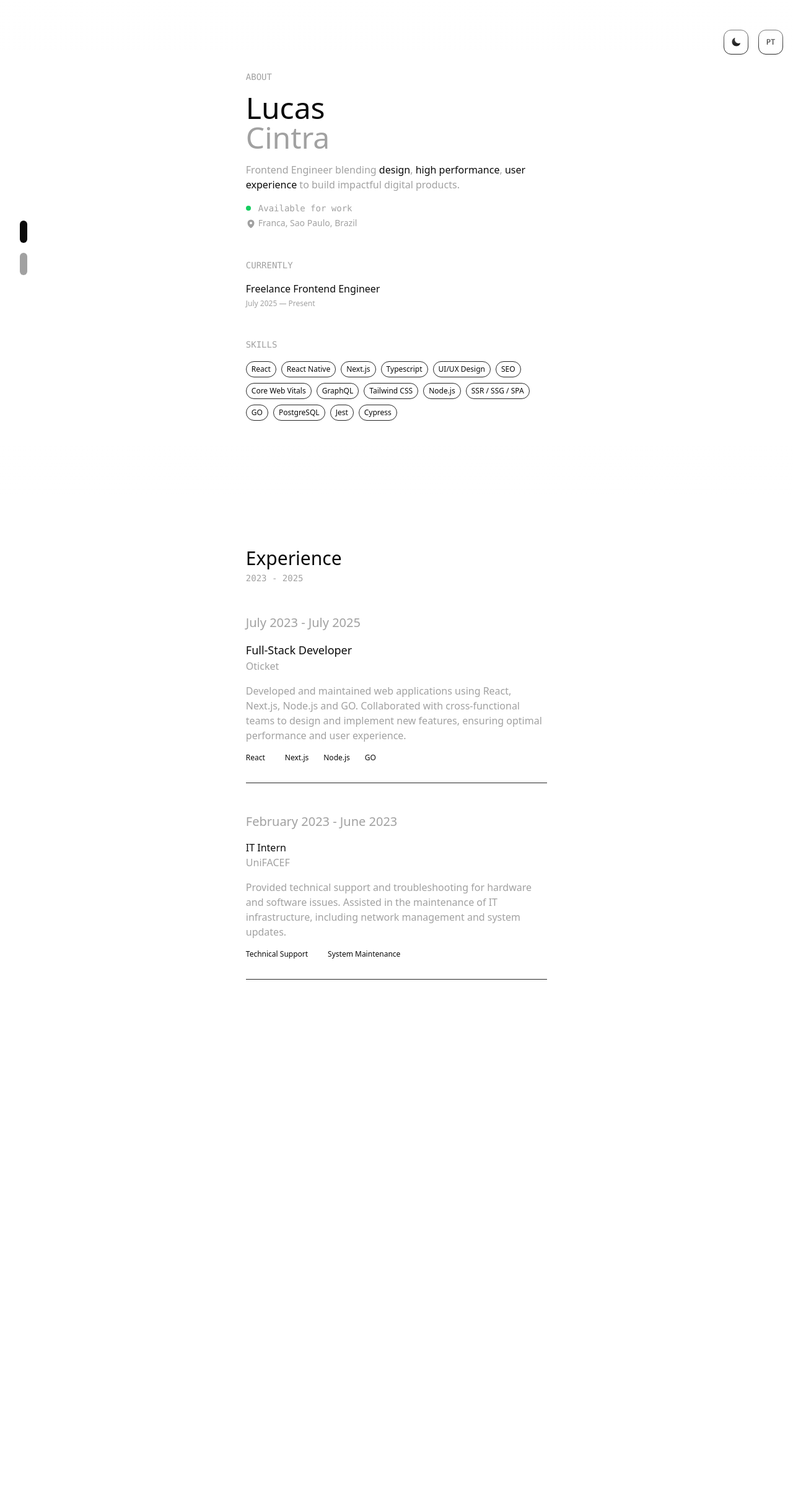
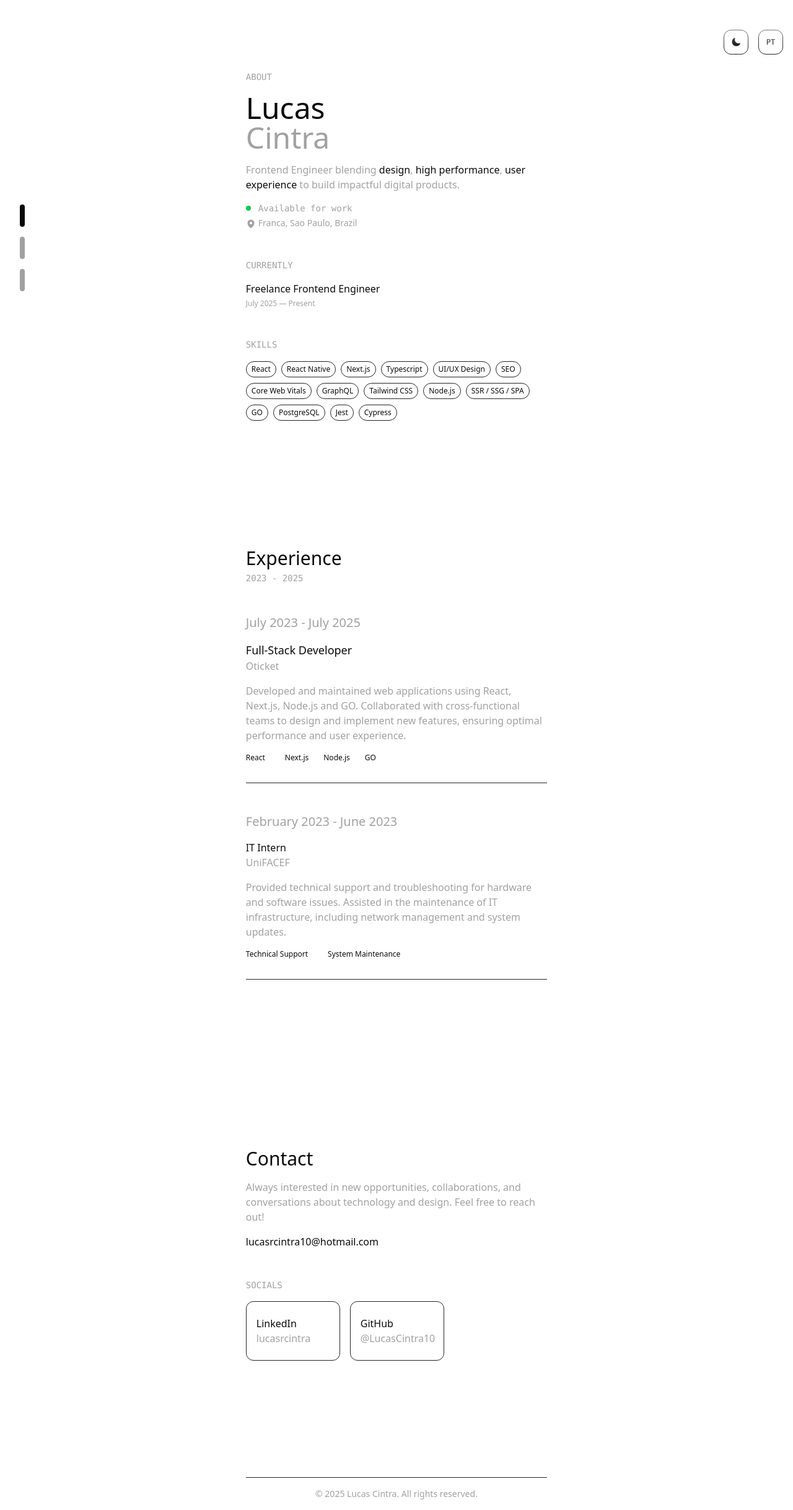
Before and after one commit to LucasCintra10/portifolio-app, a Next.js app: page / in a window 1280 px wide. Shown: the whole page at 62% size. Before the commit the page ends 1632 px from the top, so only its background shows below. Built offline with nearby package versions, Linux system fonts and the light colour scheme.

Commit message:
feat: contact page

```diff
--- a/src/app/page.js
+++ b/src/app/page.js
@@ -53,6 +53,7 @@ export default function Home() {
 
   const aboutRef = useRef(null);
   const experienceRef = useRef(null);
+  const contactRef = useRef(null);
 
   const scrollToSection = (ref) => {
     if (ref.current) {
@@ -69,6 +70,8 @@ export default function Home() {
               setActiveSection("about");
             } else if (entry.target === experienceRef.current) {
               setActiveSection("experience");
+            } else if (entry.target === contactRef.current) {
+              setActiveSection("contact");
             }
           }
         });
@@ -81,6 +84,7 @@ export default function Home() {
 
     if (aboutRef.current) observer.observe(aboutRef.current);
     if (experienceRef.current) observer.observe(experienceRef.current);
+    if (contactRef.current) observer.observe(contactRef.current);
 
     return () => observer.disconnect();
   }, []);
@@ -88,24 +92,30 @@ export default function Home() {
   return (
     <div className="min-h-screen flex justify-center flex-col items-center relative bg-background text-text transition-colors duration-500">
       <div className="fixed top-0 left-0 right-0 h-20 bg-gradient-to-b from-background to-transparent z-10 pointer-events-none transition-colors duration-500"></div>
-      <div className="fixed bottom-0 left-0 right-0 h-20 bg-gradient-to-t from-background to-transparent z-10 pointer-events-none transition-colors duration-500"></div>
 
-      <div className="hidden md:fixed left-8 top-1/2 transform -translate-y-1/2 z-20 md:flex flex-col space-y-4">
+      <nav className="hidden md:fixed left-8 top-1/2 transform -translate-y-1/2 z-20 md:flex flex-col space-y-4">
         <button
           onClick={() => scrollToSection(aboutRef)}
-          className={`w-3 h-9 rounded-xl transition-all duration-300 flex items-center justify-center cursor-pointer group ${
+          className={`w-2 h-9 rounded-xl transition-all duration-300 flex items-center justify-center cursor-pointer group ${
             activeSection === "about" ? "bg-primary" : "bg-secondary hover:opacity-80"
           }`}
           aria-label="Go to About section"
         />
         <button
           onClick={() => scrollToSection(experienceRef)}
-          className={`w-3 h-9 rounded-xl transition-all duration-300 flex items-center justify-center cursor-pointer group ${
+          className={`w-2 h-9 rounded-xl transition-all duration-300 flex items-center justify-center cursor-pointer group ${
             activeSection === "experience" ? "bg-primary" : "bg-secondary hover:opacity-80"
           }`}
           aria-label="Go to Experience section"
         />
-      </div>
+        <button
+          onClick={() => scrollToSection(contactRef)}
+          className={`w-2 h-9 rounded-xl transition-all duration-300 flex items-center justify-center cursor-pointer group ${
+            activeSection === "contact" ? "bg-primary" : "bg-secondary hover:opacity-80"
+          }`}
+          aria-label="Go to Contact section"
+        />
+      </nav>
 
       <div className="absolute right-4 top-12 mb-4 flex space-x-4">
         <button
@@ -122,7 +132,8 @@ export default function Home() {
           {language === "en" ? "PT" : "EN"}
         </button>
       </div>
-      <motion.header
+
+      <motion.section
         ref={aboutRef}
         variants={containerVariants}
         initial="hidden"
@@ -172,9 +183,9 @@ export default function Home() {
             </div>
           </motion.div>
         </div>
-      </motion.header>
+      </motion.section>
 
-      <motion.div
+      <motion.section
         ref={experienceRef}
         variants={containerVariants}
         initial="hidden"
@@ -213,7 +224,52 @@ export default function Home() {
             <span>{t("systemMaintenance")}</span>
           </div>
         </motion.div>
-      </motion.div>
+      </motion.section>
+
+      <motion.section
+        ref={contactRef}
+        variants={containerVariants}
+        initial="hidden"
+        animate="visible"
+        className="w-[90%] md:w-[38%] h-[90vh] mt-8 flex flex-col items-center justify-center"
+      >
+          <motion.div
+            variants={itemVariants}
+            className="w-full flex flex-col gap-4 justify-between items-baseline"
+          >
+            <h2 className="text-primary text-3xl">Contact</h2>
+            <span className="text-secondary">
+              Always interested in new opportunities, collaborations, and conversations about technology and design.
+              Feel free to reach out!
+            </span>
+            <span className="">lucasrcintra10@hotmail.com</span>
+          </motion.div>
+          <motion.div variants={itemVariants} className="w-full flex flex-col mt-12 ">
+            <h3 className="text-secondary text-sm font-mono uppercase mb-4">Socials</h3>
+            <div className="flex space-x-4">
+              <a href="https://www.linkedin.com/in/lucasrcintra/" target="_blank" rel="noopener noreferrer">
+                <div className="w-38 h-24 p-4 border border-border flex flex-col justify-center rounded-xl text-primary hover:border-primary transition-all duration-300 cursor-pointer">
+                  <span>LinkedIn</span>
+                  <span className="text-secondary">lucasrcintra</span>
+                </div>
+              </a>
+              <a href="https://github.com/LucasCintra10" target="_blank" rel="noopener noreferrer">
+                <div className="w-38 h-24 p-4 border border-border flex flex-col justify-center rounded-xl text-primary hover:border-primary transition-all duration-300 cursor-pointer">
+                  <span>GitHub</span>
+                  <span className="text-secondary">@LucasCintra10</span>
+                </div>
+              </a>
+            </div>
+          </motion.div>
+      </motion.section>
+
+      <motion.footer
+        variants={itemVariants}
+        className="w-[90%] md:w-[38%] flex flex-col border-t border-border pt-4 pb-4 items-center"
+      >
+        <span className="text-secondary text-sm">© 2025 Lucas Cintra. All rights reserved.</span>
+      </motion.footer>
+      <div className="fixed bottom-0 left-0 right-0 h-20 bg-gradient-to-t from-background to-transparent z-10 pointer-events-none transition-colors duration-500"></div>
     </div>
   );
 }
```
